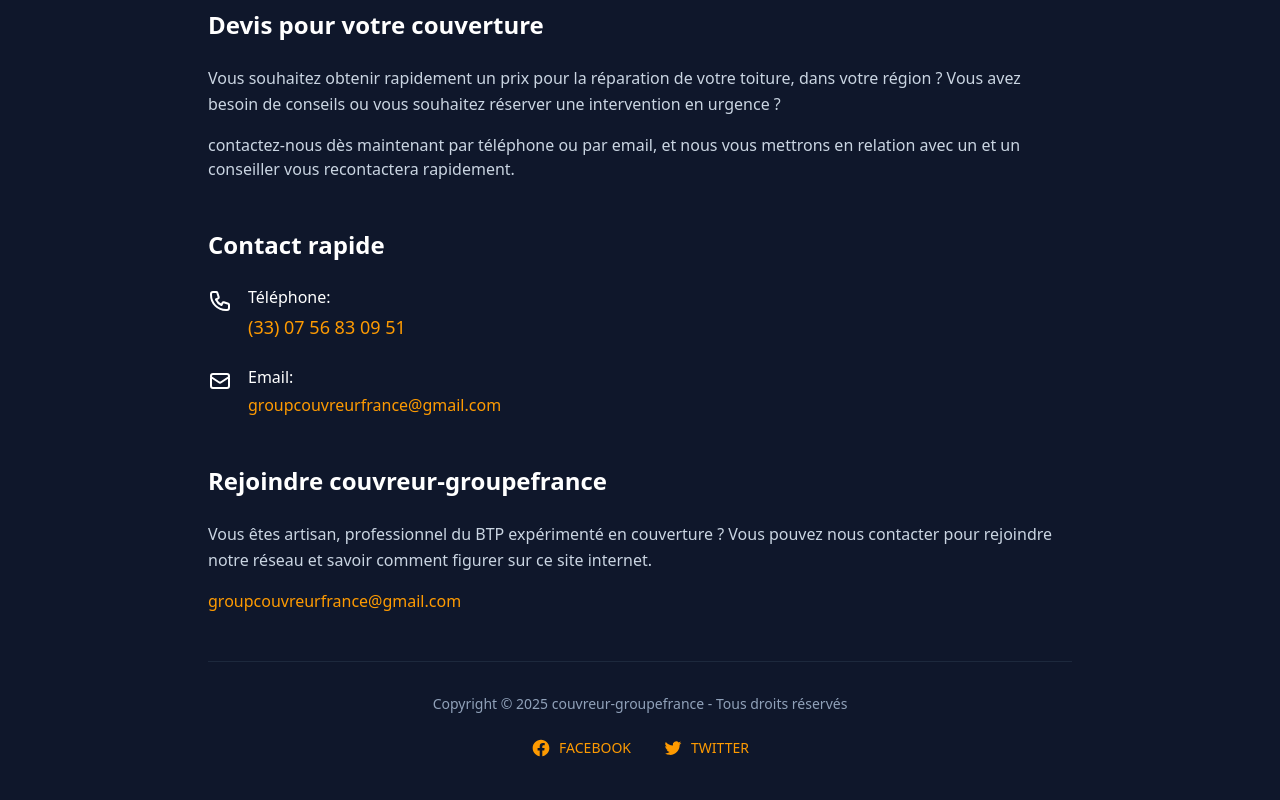
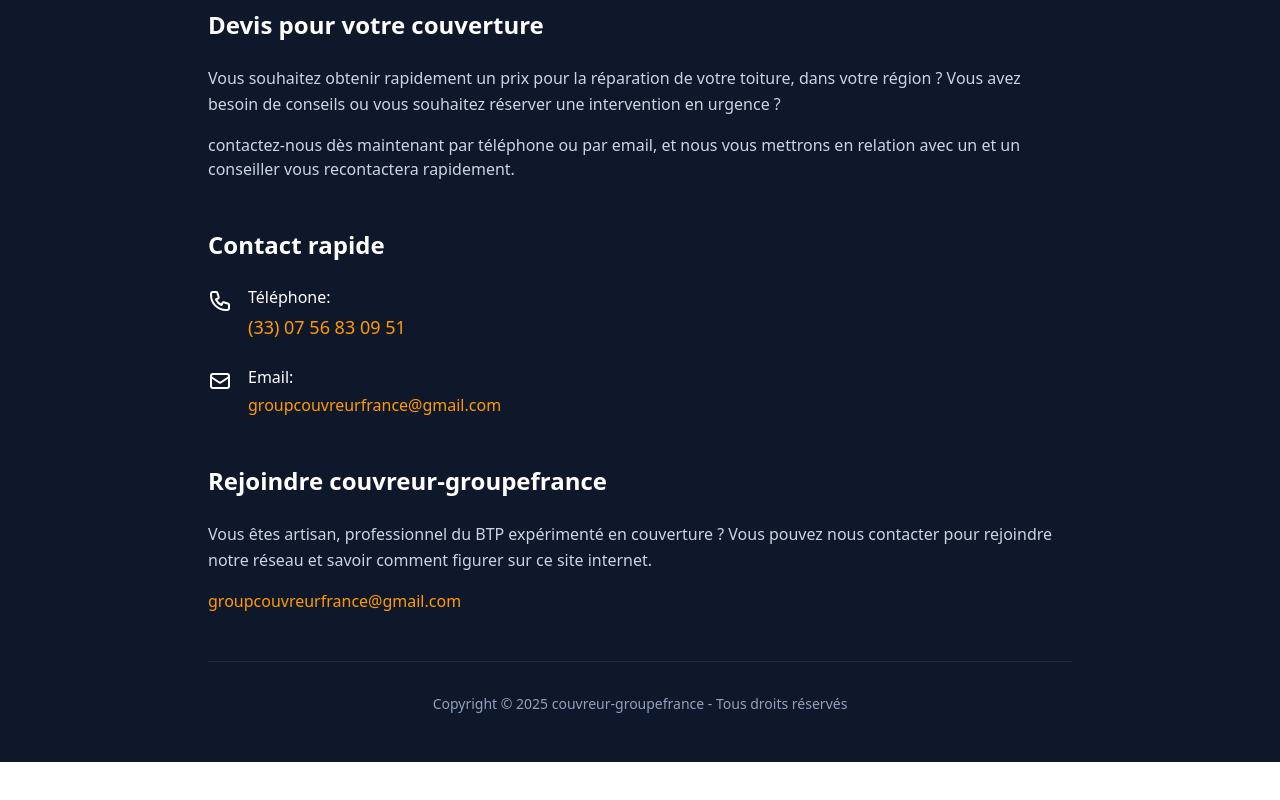
Before and after one commit to groupcouvreurfrance-code/couvreur-annuaire, a Next.js app: page / in a window 1280 px wide. Shown: the part 3310-4110 px from the top of the page. After the commit the page ends 4072 px from the top, so only its background shows below. Built offline with nearby package versions, Linux system fonts and the light colour scheme.

Commit message:
ameliorer la couleur

```diff
--- a/components/footer.tsx
+++ b/components/footer.tsx
@@ -97,25 +97,6 @@ export function Footer() {
                 <p className="text-slate-400 text-sm">Copyright © 2025 couvreur-groupefrance - Tous droits réservés</p>
               </div>
 
-              {/* Réseaux sociaux */}
-              <div className="flex justify-center space-x-8">
-                <a href="#" className="text-amber-500 hover:text-amber-400 flex items-center space-x-2">
-                  <svg className="h-5 w-5" fill="currentColor" viewBox="0 0 24 24">
-                    <path d="M22 12c0-5.523-4.477-10-10-10S2 6.477 2 12c0 4.991 3.657 9.128 8.438 9.878v-6.987h-2.54V12h2.54V9.797c0-2.506 1.492-3.89 3.777-3.89 1.094 0 2.238.195 2.238.195v2.46h-1.26c-1.243 0-1.63.771-1.63 1.562V12h2.773l-.443 2.89h-2.33v6.988C18.343 21.128 22 16.991 22 12z" />
-                  </svg>
-                  <span className="text-sm font-medium">FACEBOOK</span>
-                </a>
-
-                <a href="#" className="text-amber-500 hover:text-amber-400 flex items-center space-x-2">
-                  <svg className="h-5 w-5" fill="currentColor" viewBox="0 0 24 24">
-                    <path d="M8.29 20.251c7.547 0 11.675-6.253 11.675-11.675 0-.178 0-.355-.012-.53A8.348 8.348 0 0022 5.92a8.19 8.19 0 01-2.357.646 4.118 4.118 0 001.804-2.27 8.224 8.224 0 01-2.605.996 4.107 4.107 0 00-6.993 3.743 11.65 11.65 0 01-8.457-4.287 4.106 4.106 0 001.27 5.477A4.072 4.072 0 012.8 9.713v.052a4.105 4.105 0 003.292 4.022 4.095 4.095 0 01-1.853.07 4.108 4.108 0 003.834 2.85A8.233 8.233 0 012 18.407a11.616 11.616 0 006.29 1.84" />
-                  </svg>
-                  <span className="text-sm font-medium">TWITTER</span>
-                </a>
-
-
-
-              </div>
             </div>
           </div>
         </div>
```
